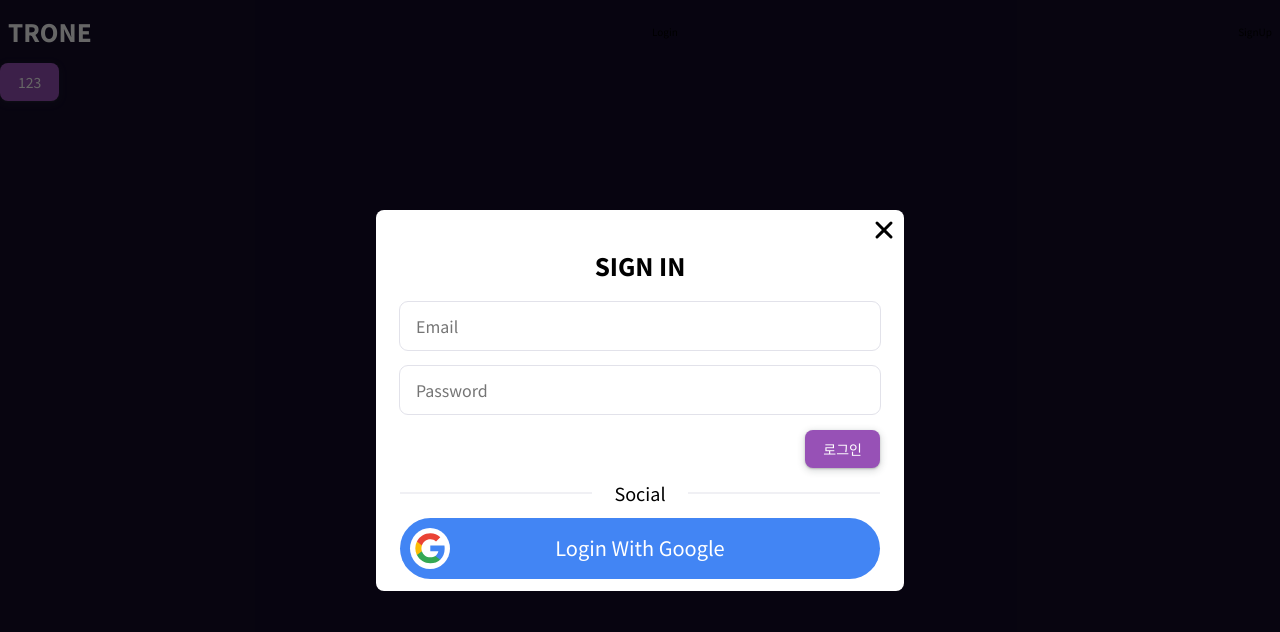
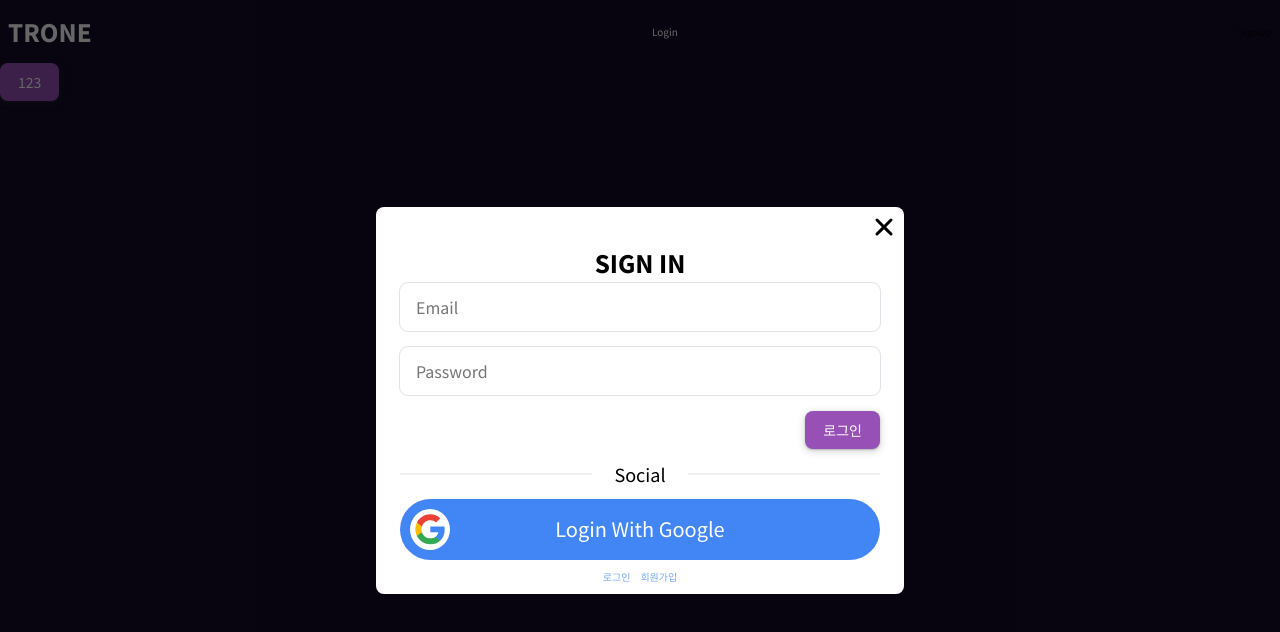
Before and after one commit to p1n9d3v/throne, a Next.js app: page / in a window 1280 px wide. Both pictures are taken after a click on the button "Login". Shown: the top 632 px of the page. Built offline with nearby package versions, Linux system fonts and the light colour scheme; no server answers.

Commit message:
feat(Sign): creat Sign component that include sign in and sign up

```diff
--- /dev/null
+++ b/app/components/Sign/index.module.css
@@ -0,0 +1,14 @@
+.Sign__navigator {
+    margin-top: 1.2rem;
+    display: flex;
+    justify-content: center;
+    gap: 1rem;
+}
+
+.Sign__title {
+    font-size: 2.4rem;
+    font-weight: 800;
+    text-transform: uppercase;
+    text-align: center;
+    padding: 0.8rem 0;
+}
--- /dev/null
+++ b/app/components/Sign/index.tsx
@@ -0,0 +1,49 @@
+import React from 'react';
+import styles from './index.module.css';
+import SignIn from '../SignIn';
+import SignUp from '../SignUp';
+import Button from '../ui/Button';
+
+interface Props {}
+
+const SIGN: {
+    [key: number]: React.ReactNode;
+} = {
+    0: <SignIn />,
+    1: <SignUp />,
+};
+
+function Sign() {
+    const [tab, setTab] = React.useState(0);
+
+    return (
+        <div>
+            <h1 className={styles.Sign__title}>Sign In</h1>
+            {SIGN[tab]}
+            <div className={styles.Sign__navigator}>
+                <Button
+                    variant="text"
+                    type="button"
+                    onClick={() => setTab(0)}
+                    style={{
+                        color: 'var(--blue-400)',
+                    }}
+                >
+                    로그인
+                </Button>
+                <Button
+                    variant="text"
+                    type="button"
+                    onClick={() => setTab(1)}
+                    style={{
+                        color: 'var(--blue-400)',
+                    }}
+                >
+                    회원가입
+                </Button>
+            </div>
+        </div>
+    );
+}
+
+export default Sign;
--- a/app/components/SignIn/index.tsx
+++ b/app/components/SignIn/index.tsx
@@ -51,7 +51,6 @@ function SignIn() {
 
     return (
         <form onSubmit={handleSubmit(onSignInSubmit)} className={styles.SignIn}>
-            <h1 className={styles.SignIn__title}>Sign In</h1>
             {signinStatus === 'error' && (
                 <div style={{ color: 'red', textAlign: 'right' }}>
                     로그인에 실패하였습니다. 다시 시도해주세요.
--- a/app/components/SignUp/index.module.css
+++ b/app/components/SignUp/index.module.css
@@ -4,11 +4,3 @@
     gap: 1.6rem;
     width: 480px;
 }
-
-.SignUp__title {
-    font-size: 2.4rem;
-    font-weight: 800;
-    text-transform: uppercase;
-    text-align: center;
-    padding: 0.8rem 0;
-}
--- a/app/components/SignUp/index.tsx
+++ b/app/components/SignUp/index.tsx
@@ -49,7 +49,6 @@ function SignUp() {
 
     return (
         <form onSubmit={handleSubmit(onSignUpSubmit)} className={styles.SignUp}>
-            <h1 className={styles.SignUp__title}>Sign Up</h1>
             {status === 'error' && (
                 <div style={{ color: 'red', textAlign: 'right' }}>
                     회원가입을 다시 시도해주세요
@@ -88,7 +87,7 @@ function SignUp() {
                     marginLeft: 'auto',
                 }}
             >
-                Signup
+                회원가입
             </Button>
         </form>
     );
--- a/app/components/ui/Button/index.tsx
+++ b/app/components/ui/Button/index.tsx
@@ -5,7 +5,7 @@ import styles from './index.module.css';
 interface Props
     extends React.ComponentProps<'button'>,
         React.PropsWithChildren {
-    color: 'primary';
+    color?: 'primary';
     variant: 'contained' | 'outlined' | 'text';
     size?: 'small' | 'medium' | 'large';
     fullWidth?: boolean;
--- a/app/context/atom.tsx
+++ b/app/context/atom.tsx
@@ -2,6 +2,7 @@ import React from 'react';
 import SignUp from '@/components/SignUp';
 import { atom, selector } from 'recoil';
 import SignIn from '@/components/SignIn';
+import Sign from '@/components/Sign';
 
 interface ModalState {
     isOpen: boolean;
@@ -25,10 +26,8 @@ export const modalSelector = selector({
 
 const convertViewToComponent = (view: string) => {
     switch (view) {
-        case 'signup':
-            return <SignUp />;
-        case 'signin':
-            return <SignIn />;
+        case 'sign':
+            return <Sign />;
         default:
             return null;
     }
--- a/app/layout.tsx
+++ b/app/layout.tsx
@@ -20,7 +20,10 @@ export default function RootLayout({
 }>) {
     return (
         <html lang="en">
-            <body className={cx(notoSans.className, notoSansKR.className)}>
+            <body
+                id="next"
+                className={cx(notoSans.className, notoSansKR.className)}
+            >
                 <ReactQueryWrapper>
                     <RecoilRootWrapper>
                         <Header />
--- a/app/layouts/Header/index.tsx
+++ b/app/layouts/Header/index.tsx
@@ -13,7 +13,9 @@ function Header() {
     return (
         <header className={styles.Header}>
             <div className={styles.Header_title}>Trone</div>
-            <button onClick={() => openModal('signin')}>Login</button>
+            <button onClick={() => openModal('sign')} style={{ color: '#fff' }}>
+                Login
+            </button>
             <button onClick={() => openModal('signup')}>SignUp</button>
         </header>
     );
--- a/app/styles/global.css
+++ b/app/styles/global.css
@@ -21,6 +21,16 @@
     --gray-200: #f1f1f5;
     --gray-100: #f3f4f6;
 
+    --blue-900: #233876;
+    --blue-800: #1e429f;
+    --blue-700: #1a56db;
+    --blue-600: #1c64f2;
+    --blue-500: #3f83f8;
+    --blue-400: #76a9fa;
+    --blue-300: #a4cafe;
+    --blue-200: #c3ddfd;
+    --blue-100: #e1effe;
+
     --primary-color: #9751b6;
     --border-color: var(--gray-300);
     --dark-color: var(--gray-800);
@@ -31,7 +41,7 @@ html {
     font-size: 62.5%;
 }
 
-body {
+#next {
     background-color: var(--background-color);
 }
 
--- a/app/styles/reset.css
+++ b/app/styles/reset.css
@@ -124,4 +124,5 @@ table {
 }
 button {
     all: unset;
+    cursor: pointer;
 }
```
Also changed, not shown: 2 other files (tests, documents, lock files or other folders).
